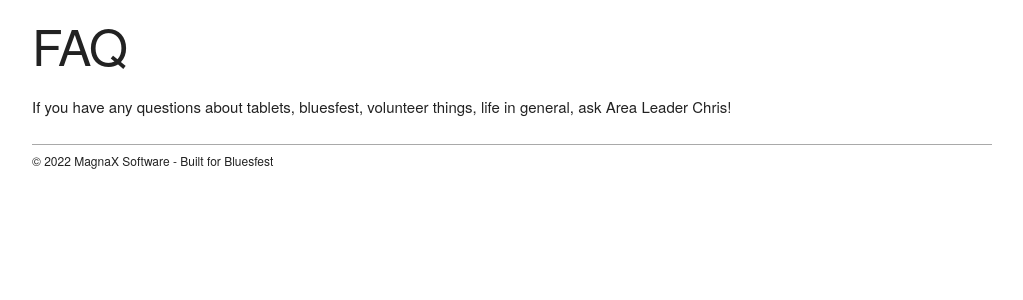
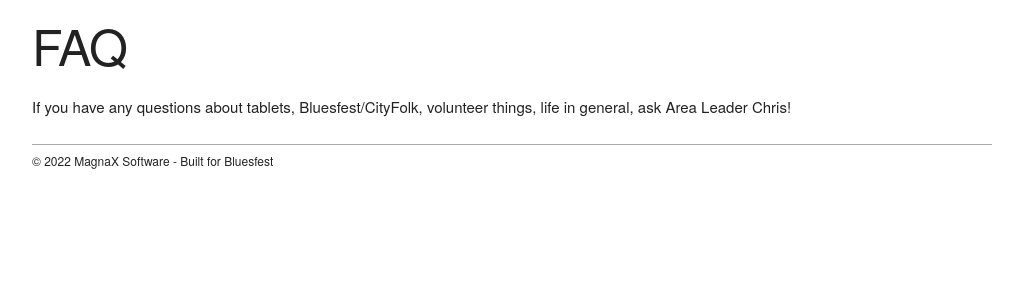
Before and after one commit to MagnaXSoftware/bluesfest-tablets, a PHP site: template templates/faq.html.twig in a window 1280 px wide. Shown: the part 84-384 px from the top of the page, without its empty margins (128-1151 px from the left). Run offline with PHP 8.4, Linux system fonts and the light colour scheme; the template is opened without the code that fills it, so the values that code supplies are empty; some libraries are stand-ins or nearby versions.

Commit message:
added cityfolk

```diff
--- a/templates/faq.html.twig
+++ b/templates/faq.html.twig
@@ -3,5 +3,5 @@
 {% block content %}
 <h1>FAQ</h1>
 
-<p>If you have any questions about tablets, bluesfest, volunteer things, life in general, ask Area Leader Chris!</p>
+<p>If you have any questions about tablets, Bluesfest/CityFolk, volunteer things, life in general, ask Area Leader Chris!</p>
 {% endblock content %}
```
